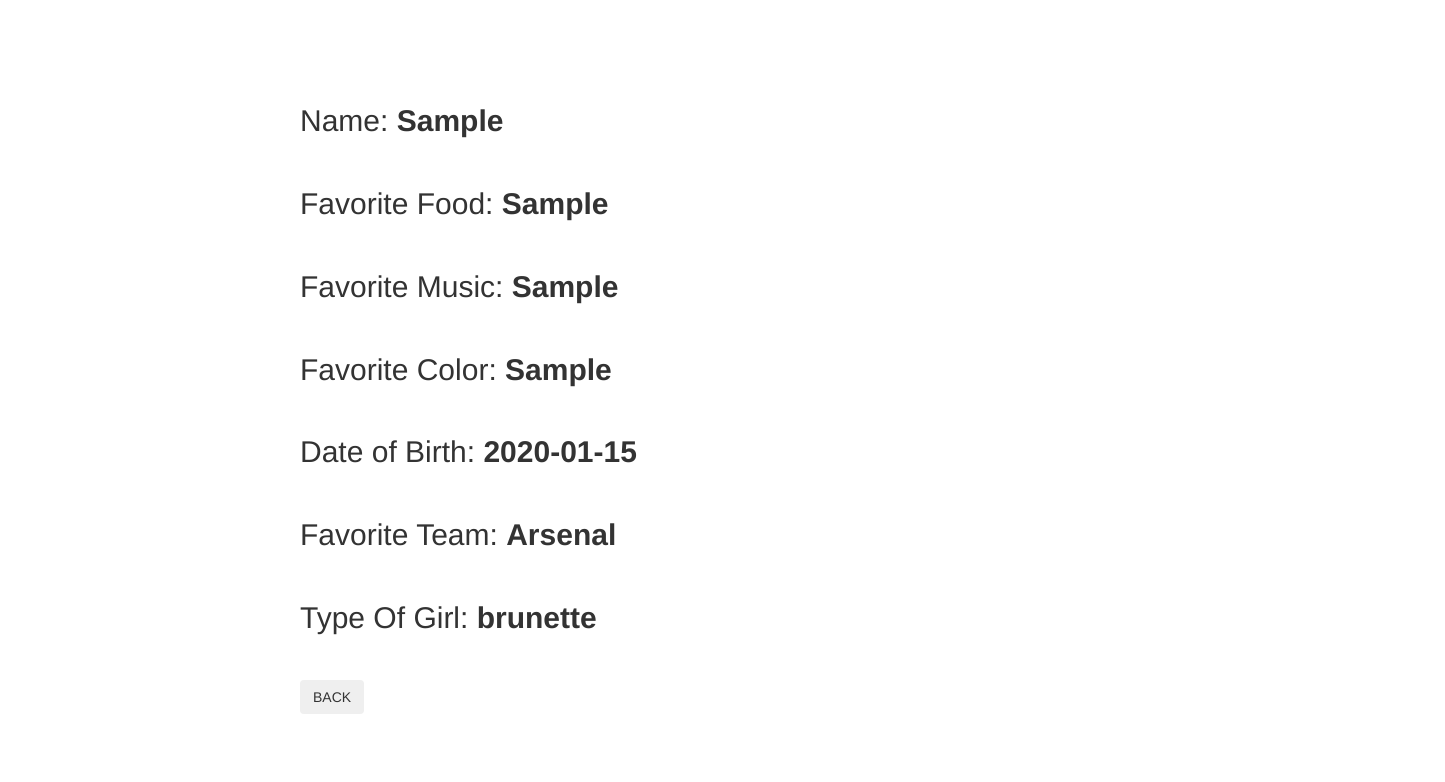
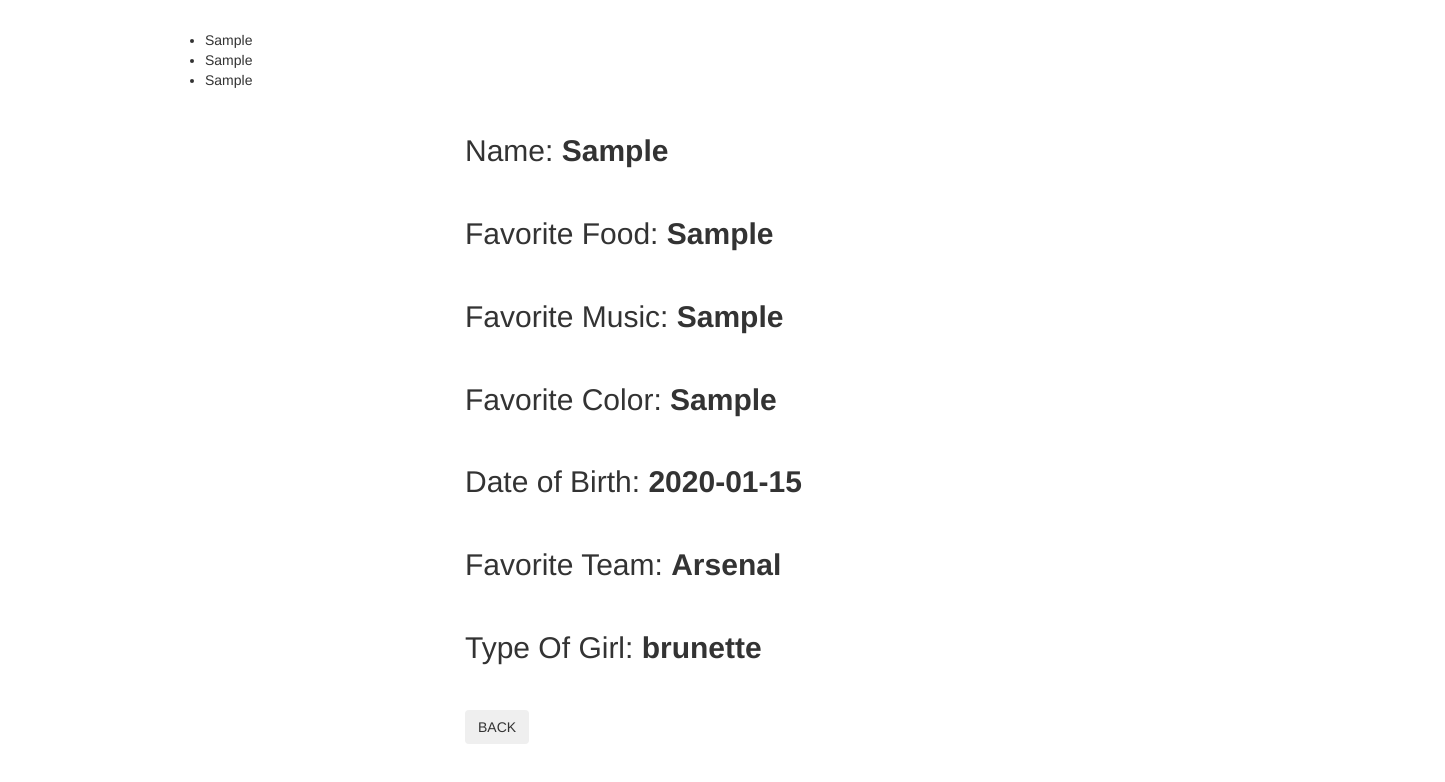
Before and after one commit to nevooronni/Survey, a plain HTML site: page index.html in a window 1280 px wide. Both pictures are taken after typing "Sample", "Sample", "Sample", "Sample", "2020-01-15" into the empty fields and a click on the button "SUBMIT". Shown: the whole page, 1445 px wide, since content can reach past the window. Drawn offline with nearby package versions, Linux system fonts and the light colour scheme.

Commit message:
added array functionality and css

```diff
--- a/css/style.css
+++ b/css/style.css
@@ -16,3 +16,10 @@
 span {
   font-weight: bold;
 }
+
+#array {
+  position: relative;
+  top: 30px;
+  left: 165px;
+  display: none;
+}
--- a/index.html
+++ b/index.html
@@ -82,6 +82,12 @@
       </div>
     </div>
 
+    <ul id="array">
+      <li id="one"></li>
+      <li id="two"></li>
+      <li id="three"></li>
+    <ul>
+
     <div id="result">
       <p>Name: <span id="input1"></span></p>
       <p>Favorite Food: <span id="input2"></span></p>
--- a/js/script.js
+++ b/js/script.js
@@ -9,6 +9,7 @@
     $("#result").show();
 
     $(".container").hide();
+    $("ul#array").slideToggle();
 
     $("#back").click(function() {
     	$("#result").hide();
@@ -24,6 +25,13 @@
 		var birthday = $("input#date").val();
 		var favoriteTeam = $("select#selectboxes").val();
 		var girlType= $("input:radio[name=girl]:checked").val();
+		var array = [name, favoriteFood, favoriteMusic, favoriteColor, birthday, favoriteTeam, girlType];
+		var newArray = [];
+		var second = array[1];
+		var first = array[0];
+		var third = array[2];
+		newArray.push(second, first, third);
+
 
 		$("#input1").text(name);
 		$("#input2").text(favoriteFood);
@@ -32,7 +40,9 @@
 		$("#input5").text(birthday);
 		$("#input6").text(favoriteTeam);
 		$("#input7").text(girlType);
-
+    $("#one").text(newArray[1]);
+    $("#two").text(newArray[0]);
+    $("#three").text(newArray[2]);
 
 
 	});
```
